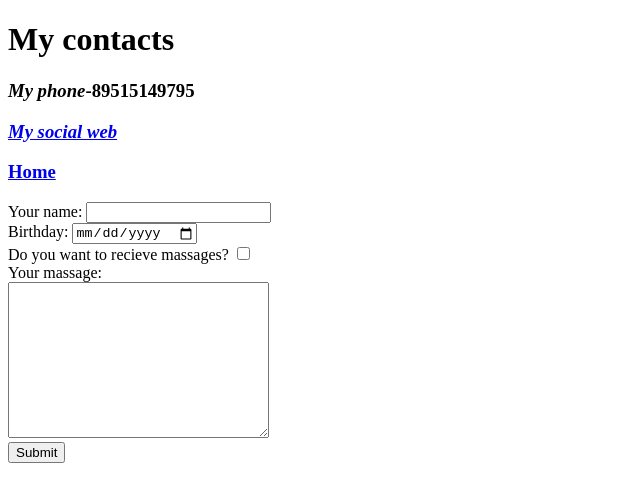
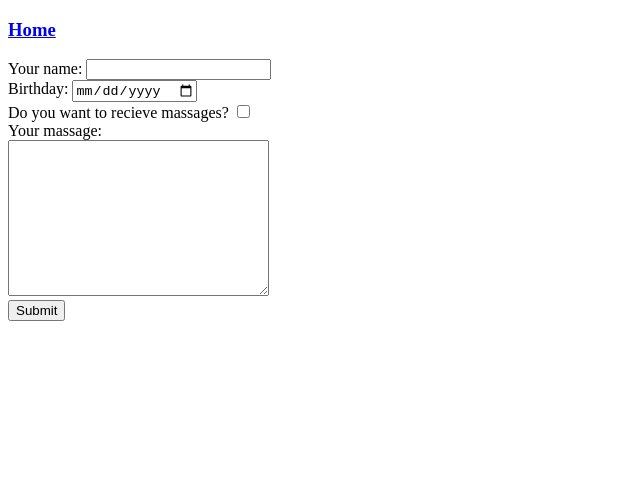
Before and after one commit to Guramar-web/CV, a plain HTML site: page Contacts.html in a window 1280 px wide. Shown: the whole page, without its empty margins (0-640 px from the left). Drawn offline with Linux system fonts and the light colour scheme.

Commit message:
Update Contacts.html

```diff
--- a/Contacts.html
+++ b/Contacts.html
@@ -7,14 +7,7 @@
 </head>
 
 <body>
-  <h1>My contacts</h1>
-  <p>
-  <h3><em>My phone</em>-89515149795</h3>
-  </p>
-  <p>
-  <h3> <a href="https://vk.com/guramar"><em>My social web</em></a></h3>
-  </p>
-  <a href="index.html">
+   <a href="index.html">
     <h3>Home</h3>
   </a>
 
```
